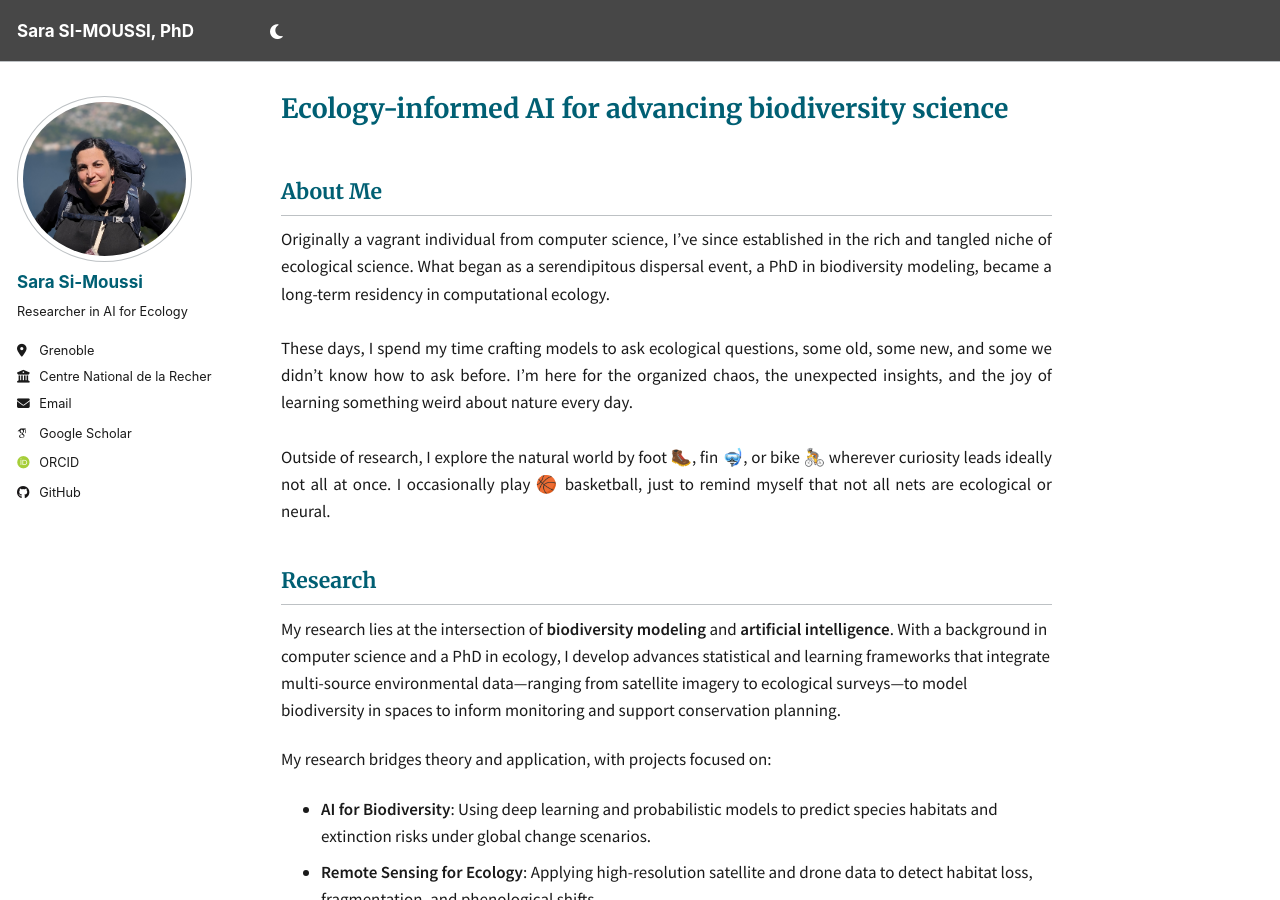
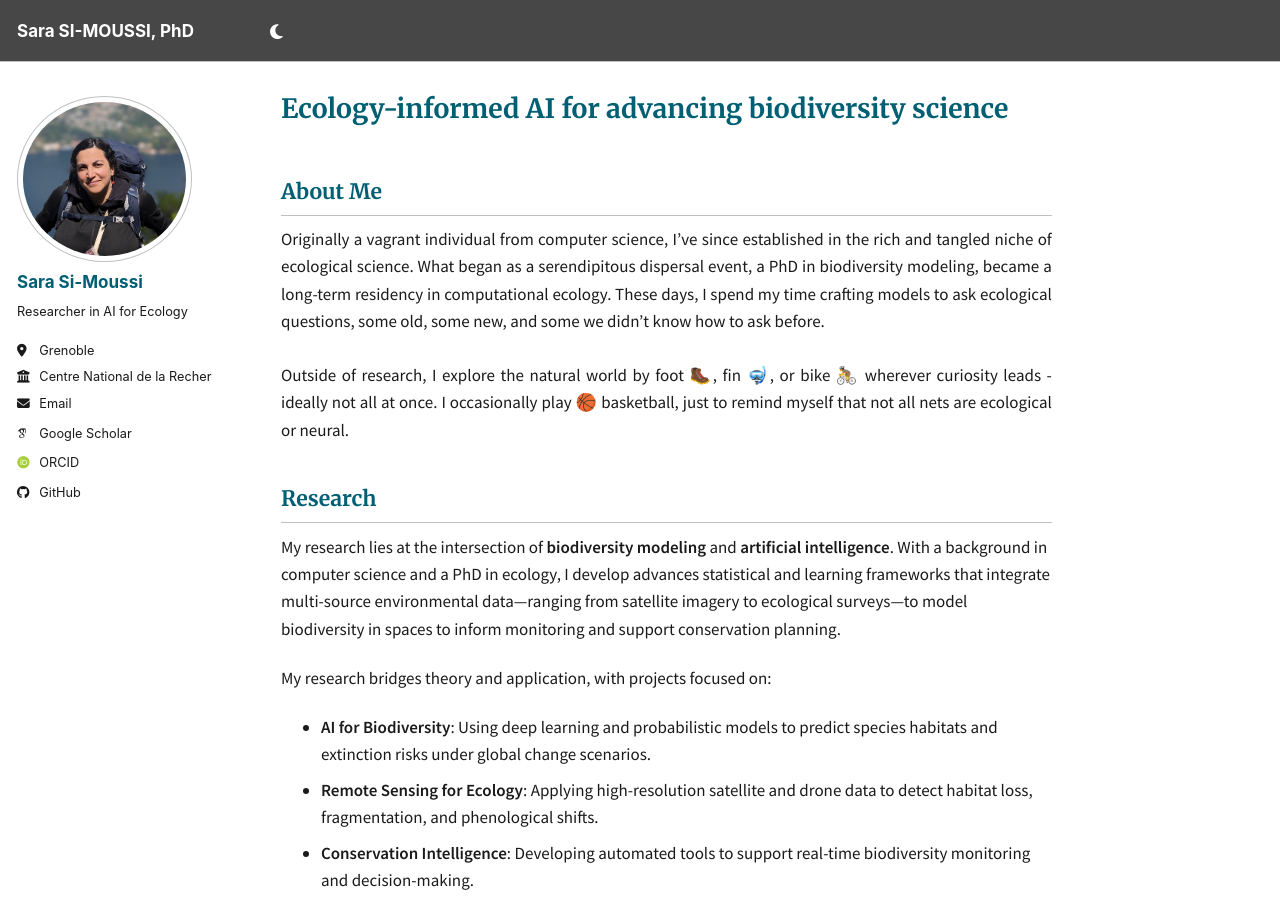
Before and after one commit to bettasimousss/bettasimousss.github.io, a Jekyll site: the page built from _pages/about.md, in a window 1280 px wide and 900 px high. Built offline with Jekyll 4.4.1, drawn with Linux system fonts in a browser that asks for light colours; some web fonts are replaced.

Commit message:
Update about.md

```diff
--- a/_pages/about.md
+++ b/_pages/about.md
@@ -10,11 +10,9 @@ redirect_from:
 ## About Me
 
 <p style="text-align: justify;">
-Originally a vagrant individual from computer science, I’ve since established in the rich and tangled niche of ecological science. What began as a serendipitous dispersal event, a PhD in biodiversity modeling, became a long-term residency in computational ecology. <br><br>
+Originally a vagrant individual from computer science, I’ve since established in the rich and tangled niche of ecological science. What began as a serendipitous dispersal event, a PhD in biodiversity modeling, became a long-term residency in computational ecology. These days, I spend my time crafting models to ask ecological questions, some old, some new, and some we didn’t know how to ask before.<br><br>
 
-These days, I spend my time crafting models to ask ecological questions, some old, some new, and some we didn’t know how to ask before. I’m here for the organized chaos, the unexpected insights, and the joy of learning something weird about nature every day.<br><br>
-
-Outside of research, I explore the natural world by foot 🥾, fin 🤿, or bike 🚴 wherever curiosity leads ideally not all at once. I occasionally play 🏀 basketball, just to remind myself that not all nets are ecological or neural.
+Outside of research, I explore the natural world by foot 🥾, fin 🤿, or bike 🚴 wherever curiosity leads - ideally not all at once. I occasionally play 🏀 basketball, just to remind myself that not all nets are ecological or neural.
 </p>
 
 ## Research
```
